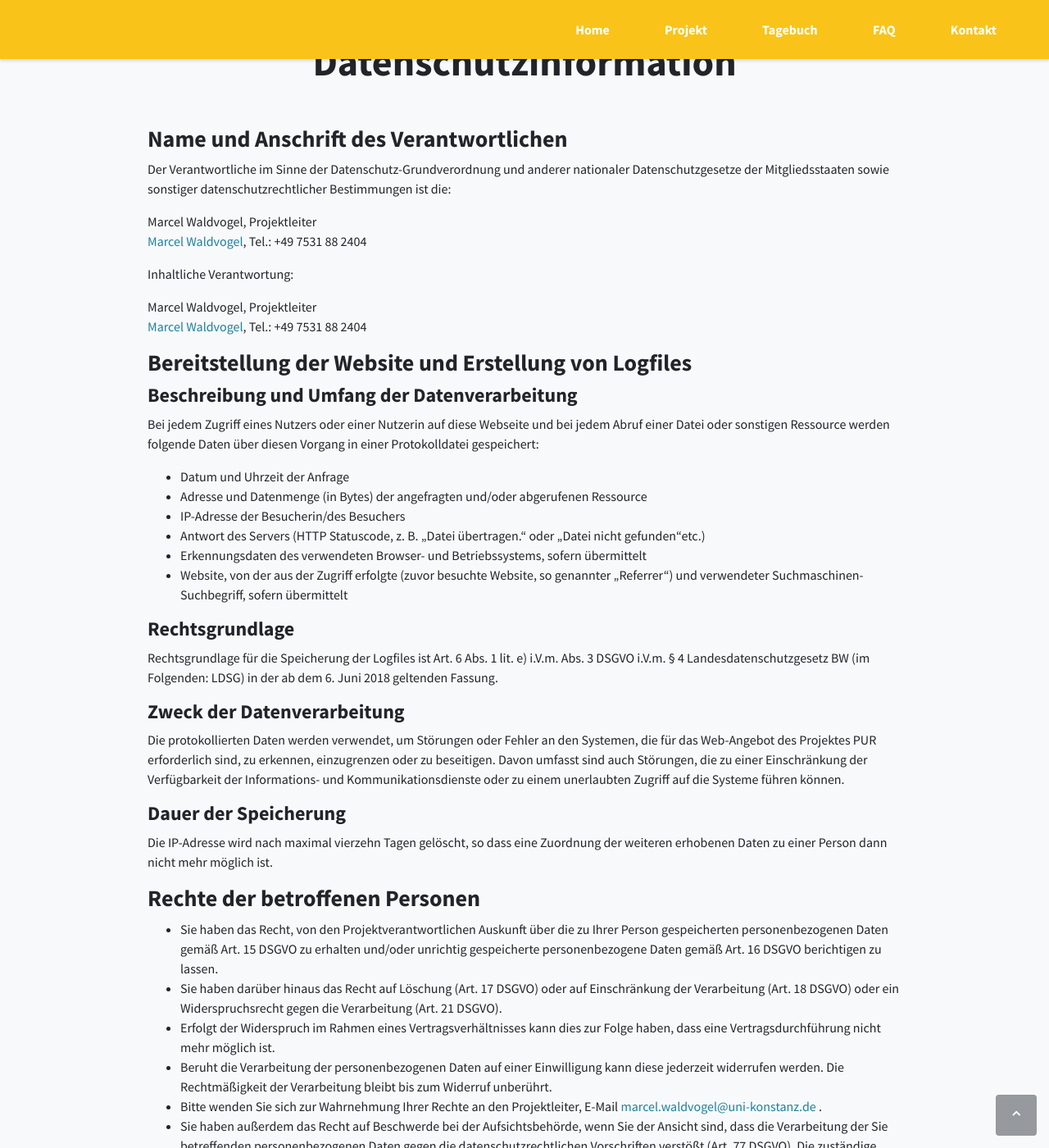
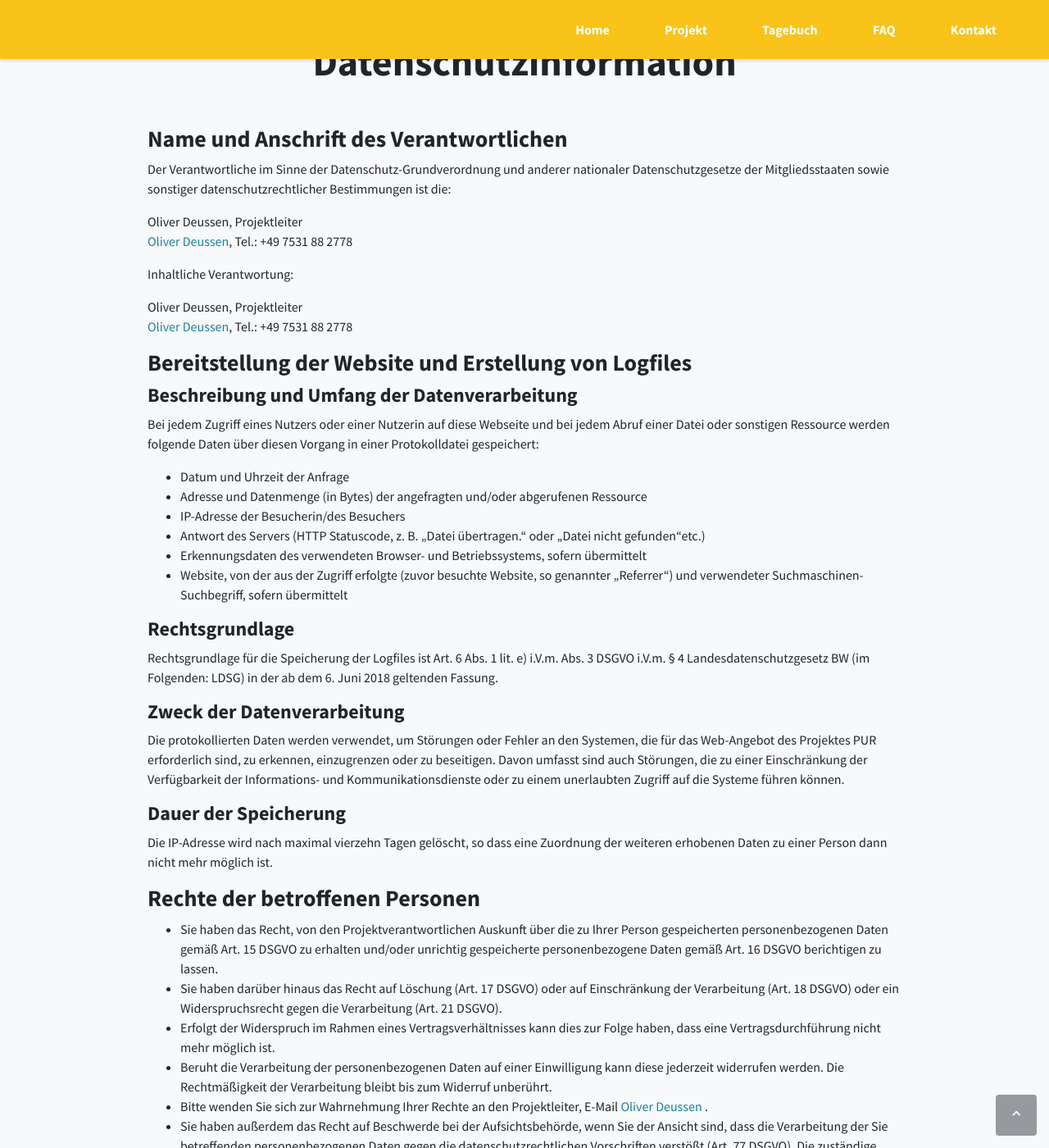
Before and after one commit to uni-konstanz/pur.team, a Jekyll site: the page built from privacy.html, in a window 1280 px wide and 1400 px high, scrolled down 572 px. Shown: the whole window at 82% size. Built offline with Jekyll 4.4.1, drawn with Linux system fonts in a browser that asks for light colours; Markdown is read by kramdown in place of the engine named in the settings.

Commit message:
update project lead

```diff
--- a/_data/authors.yml
+++ b/_data/authors.yml
@@ -1,7 +1,7 @@
-marcel_waldvogel:
-   name: Marcel Waldvogel
+oliver_deussen:
+   name: Oliver Deussen
    role: Projektleiter
-   email: marcel.waldvogel@uni-konstanz.de
+   email: oliver.deussen@uni-konstanz.de
    organisation: uni_konstanz
 andreas_hoffmann:
    name: Andreas Hoffmann
--- a/legal-information.html
+++ b/legal-information.html
@@ -12,8 +12,8 @@ title: Impressum
         <div class="row">
             <div class="col-lg-8">
                 <h4>Inhaltliche Verantwortung</h4>
-                <p>Marcel Waldvogel, Projektleiter</p>
-                <p><a href="mailto:marcel.waldvogel@uni-konstanz.de">Marcel Waldvogel</a>, Tel.: +49 7531 88 2404</p>
+                <p>Oliver Deussen, Projektleiter</p>
+                <p><a href="mailto:oliver.deussen@uni.kn">Oliver Deussen</a>, Tel.: +49 7531 88 2778</p>
 
                 <h4>Externe Links</h4>
                 <p>Die Projektpartner sind als Inhaltsanbieter für die
--- a/privacy.html
+++ b/privacy.html
@@ -16,12 +16,12 @@ title: Datenschutz
                 und anderer nationaler Datenschutzgesetze der Mitgliedsstaaten
                 sowie sonstiger datenschutzrechtlicher Bestimmungen ist die:</p>
 
-                <p>Marcel Waldvogel, Projektleiter<br />
-                    <a href="mailto:marcel.waldvogel@uni-konstanz.de">Marcel Waldvogel</a>, Tel.: +49 7531 88 2404</p>
+                <p>Oliver Deussen, Projektleiter<br />
+                    <a href="mailto:oliver.deussen@uni.kn">Oliver Deussen</a>, Tel.: +49 7531 88 2778</p>
 
                 <p>Inhaltliche Verantwortung:</p>
-                <p>Marcel Waldvogel, Projektleiter<br />
-                    <a href="mailto:marcel.waldvogel@uni-konstanz.de">Marcel Waldvogel</a>, Tel.: +49 7531 88 2404</p>
+                <p>Oliver Deussen, Projektleiter<br />
+                    <a href="mailto:oliver.deussen@uni.kn">Oliver Deussen</a>, Tel.: +49 7531 88 2778</p>
 
                 <h3>Bereitstellung der Website und Erstellung von
                     Logfiles</h3>
@@ -84,8 +84,7 @@ title: Datenschutz
                     Die Rechtmäßigkeit der Verarbeitung bleibt bis zum Widerruf
                     unberührt.</li>
                     <li>Bitte wenden Sie sich zur Wahrnehmung Ihrer Rechte an
-                    den Projektleiter, E-Mail <a
-                    href="mailto:marcel.waldvogel@uni-konstanz.de">marcel.waldvogel@uni-konstanz.de</a>
+                    den Projektleiter, E-Mail <a href="mailto:oliver.deussen@uni.kn">Oliver Deussen</a>
                         .</li>
                     <li>Sie haben außerdem das Recht auf Beschwerde bei der
                     Aufsichtsbehörde, wenn Sie der Ansicht sind, dass die
```
Also changed, not shown: assets/img/avatar/oliver_deussen.jpg (added).
